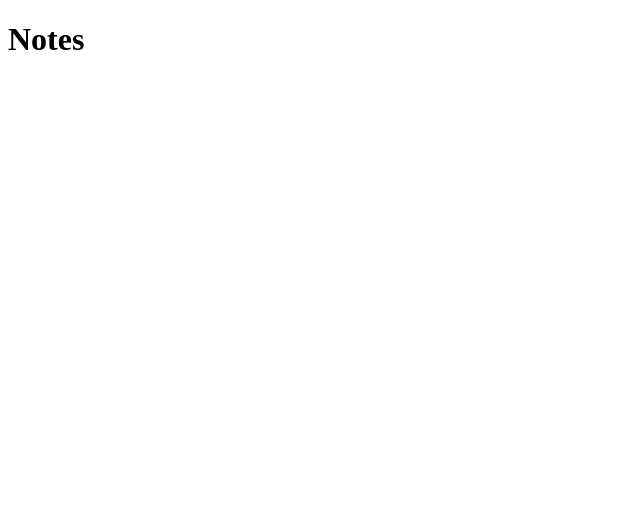
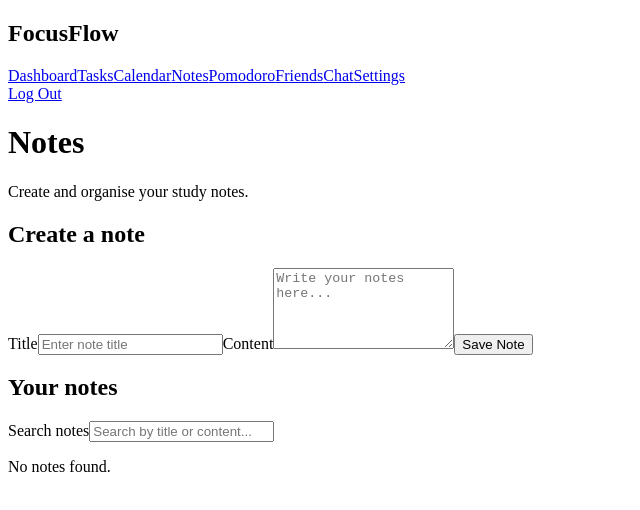
Before and after one commit to brageemah-web/FocusFlow, a React (Vite) app in the folder Frontend/FocusFlow/: page /notes in a window 1280 px wide. Shown: the top 510 px of the page, without its empty margins (0-640 px from the left). Built offline with nearby package versions, Linux system fonts and the light colour scheme.

Commit message:
Add notes creation, search, and deletion

```diff
--- a/Frontend/FocusFlow/src/pages/Notes.jsx
+++ b/Frontend/FocusFlow/src/pages/Notes.jsx
@@ -1,6 +1,117 @@
-function Notes(){
-    return(
-        <h1>Notes</h1>
+
+import { useState } from "react";
+import Navigation from "../components/Navigation";
+
+function Notes() {
+    const [notes, setNotes] = useState([]);
+    const [title, setTitle] = useState("");
+    const [content, setContent] = useState("");
+    const [search, setSearch] = useState("");
+
+    const addNote = (e) => {
+        e.preventDefault();
+
+        if (title.trim() === "" || content.trim() === "") {
+            return;
+        }
+
+        const newNote = {
+            id: Date.now(),
+            title: title.trim(),
+            content: content.trim(),
+            createdAt: new Date().toLocaleDateString("en-ZA"),
+        };
+
+        setNotes((currentNotes) => [...currentNotes, newNote]);
+
+        setTitle("");
+        setContent("");
+    };
+
+    const deleteNote = (id) => {
+        setNotes((currentNotes) =>
+            currentNotes.filter((note) => note.id !== id)
+        );
+    };
+
+    const filteredNotes = notes.filter((note) =>
+        `${note.title} ${note.content}`
+            .toLowerCase()
+            .includes(search.toLowerCase())
+    );
+
+    return (
+        <>
+            <Navigation />
+
+            <main>
+                <h1>Notes</h1>
+                <p>Create and organise your study notes.</p>
+
+                <section>
+                    <h2>Create a note</h2>
+
+                    <form onSubmit={addNote}>
+                        <label htmlFor="noteTitle">Title</label>
+                        <input
+                            id="noteTitle"
+                            type="text"
+                            value={title}
+                            onChange={(e) => setTitle(e.target.value)}
+                            placeholder="Enter note title"
+                            required
+                        />
+
+                        <label htmlFor="noteContent">Content</label>
+                        <textarea
+                            id="noteContent"
+                            value={content}
+                            onChange={(e) => setContent(e.target.value)}
+                            placeholder="Write your notes here..."
+                            rows={5}
+                            required
+                        />
+
+                        <button type="submit">Save Note</button>
+                    </form>
+                </section>
+
+                <section>
+                    <h2>Your notes</h2>
+
+                    <label htmlFor="noteSearch">Search notes</label>
+                    <input
+                        id="noteSearch"
+                        type="search"
+                        value={search}
+                        onChange={(e) => setSearch(e.target.value)}
+                        placeholder="Search by title or content..."
+                    />
+
+                    {filteredNotes.length === 0 ? (
+                        <p>No notes found.</p>
+                    ) : (
+                        <ul>
+                            {filteredNotes.map((note) => (
+                                <li key={note.id}>
+                                    <h3>{note.title}</h3>
+                                    <p>{note.content}</p>
+                                    <small>Created: {note.createdAt}</small>
+                                    <br />
+                                    <button
+                                        type="button"
+                                        onClick={() => deleteNote(note.id)}
+                                    >
+                                        Delete
+                                    </button>
+                                </li>
+                            ))}
+                        </ul>
+                    )}
+                </section>
+            </main>
+        </>
     );
 }
+
 export default Notes;
```
Also changed, not shown: Frontend/FocusFlow/src/pages/Login.jsx (+18 -3 lines).
